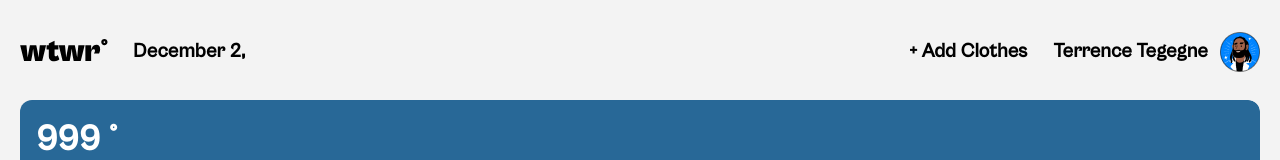
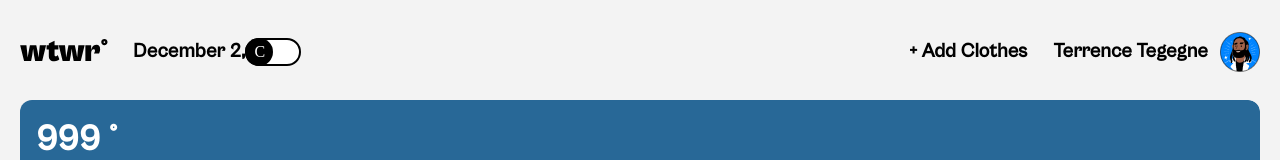
Before and after one commit to dshangold/se_project_react, a React (Vite) app: page / in a window 1280 px wide. Shown: the top 160 px of the page. Built offline with nearby package versions, Linux system fonts and the light colour scheme; no server answers.

Commit message:
create temp toggle

```diff
--- /dev/null
+++ b/src/ToggleSwitch/ToggleSwitch.css
@@ -0,0 +1,56 @@
+.switch {
+  display: flex;
+  position: relative;
+  margin: 0;
+  padding: 0;
+  cursor: pointer;
+}
+
+.switch__box {
+  border-radius: 28px;
+  border: 2px solid #000;
+  width: 56px;
+  height: 28px;
+  appearance: none;
+  background-color: #fff;
+}
+
+.switch__slider {
+  border-radius: 28px;
+  width: 28px;
+  height: 28px;
+  background-color: #000;
+  color: #fff;
+  text-align: center;
+  cursor: pointer;
+  position: absolute;
+}
+
+.switch__slider-F {
+  top: 0px;
+  left: 28px;
+}
+
+.switch__slider-C {
+  top: 0px;
+  left: 0px;
+}
+
+.switch__active {
+  color: #fff;
+  font-size: 16px;
+}
+
+.switch__temp-C {
+  position: absolute;
+  top: -11px;
+  left: 9px;
+  color: #fff;
+}
+
+.switch__temp-F {
+  position: absolute;
+  top: -11px;
+  left: 38px;
+  color: #fff;
+}
--- /dev/null
+++ b/src/ToggleSwitch/ToggleSwitch.jsx
@@ -0,0 +1,41 @@
+import React, { useState } from "react";
+import "./ToggleSwitch.css";
+
+const ToggleSwitch = () => {
+  const [currentTemperatureUnit, handleToggleSwitchChange] = useState("C");
+
+  const handleChange = (e) => {
+    if (currentTemperatureUnit === "C") handleToggleSwitchChange("F");
+    if (currentTemperatureUnit === "F") handleToggleSwitchChange("C");
+  };
+
+  console.log(currentTemperatureUnit);
+  return (
+    <label className="switch">
+      <input type="checkbox" className="switch__box" onChange={handleChange} />
+      <span
+        className={
+          currentTemperatureUnit === "F"
+            ? "switch__slider switch__slider-F"
+            : "switch__slider switch__slider-C"
+        }
+      ></span>
+      <p
+        className={`switch__temp-F ${
+          currentTemperatureUnit === "F" && "switch__active"
+        }`}
+      >
+        F
+      </p>
+      <p
+        className={`switch__temp-C ${
+          currentTemperatureUnit === "C" && "switch__activ"
+        }`}
+      >
+        C
+      </p>
+    </label>
+  );
+};
+
+export default ToggleSwitch;
--- a/src/components/App/App.jsx
+++ b/src/components/App/App.jsx
@@ -16,6 +16,7 @@ function App() {
   });
   const [activeModal, setActiveModal] = useState("");
   const [selectedCard, setSelectedCard] = useState({});
+  const [currentTemperatureUnit, setCurrentTemperatureUnit] = useState("F");
 
   const handleCardClick = (card) => {
     setActiveModal("preview");
--- a/src/components/Header/Header.jsx
+++ b/src/components/Header/Header.jsx
@@ -1,6 +1,7 @@
 import "./Header.css";
 import logo from "../../assets/logo.svg";
 import avatar from "../../assets/avatar.png";
+import ToggleSwitch from "../../ToggleSwitch/ToggleSwitch";
 
 function Header({ handleAddClick, weatherData }) {
   const currentDate = new Date().toLocaleString("default", {
@@ -14,6 +15,9 @@ function Header({ handleAddClick, weatherData }) {
       <p className="header__date-and-location">
         {currentDate}, {weatherData.city}
       </p>
+
+      <ToggleSwitch />
+
       <button
         onClick={handleAddClick}
         type="button"
@@ -21,6 +25,7 @@ function Header({ handleAddClick, weatherData }) {
       >
         + Add Clothes
       </button>
+
       <div className="header__user-container">
         <p className="header__username">Terrence Tegegne</p>
         <img src={avatar} alt="Terrence Tegegne" className="header__avatar" />
```
Also changed, not shown: src/contexts/CurrentTemperatureUnitContext.jsx (added, +8 -0 lines).
